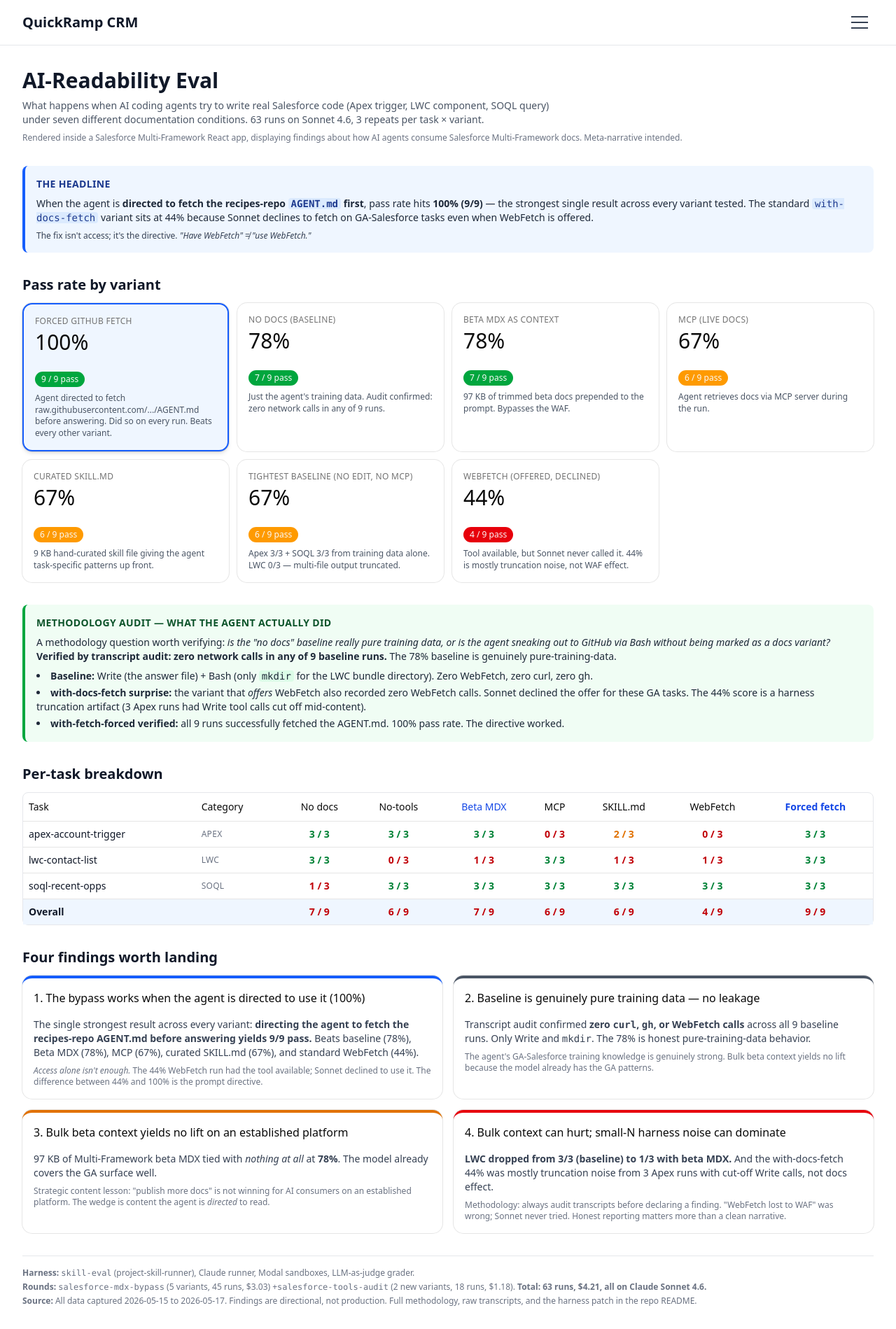
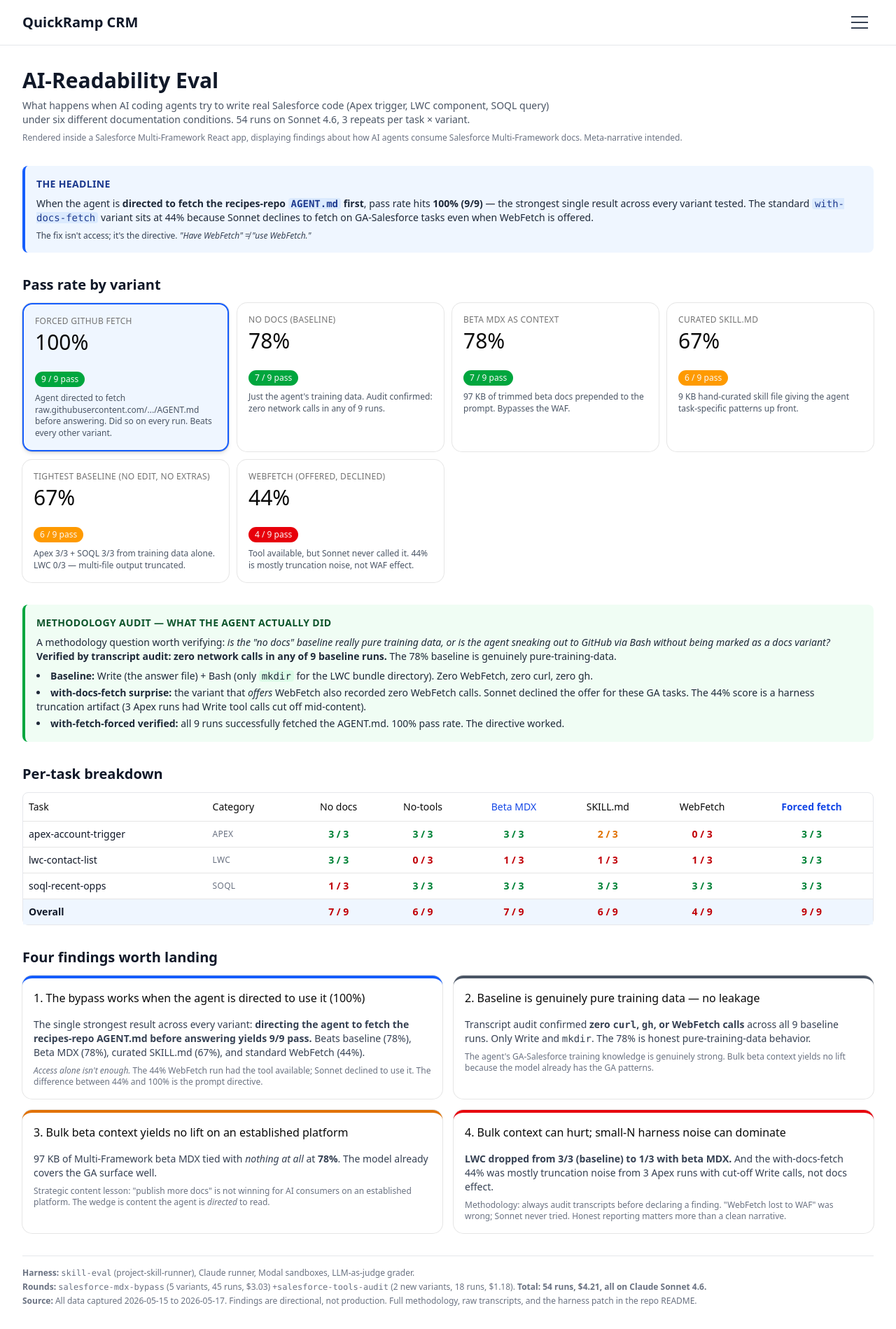
Before and after one commit to andrewyu47/mfw-quickramp-crm, a React (Vite) app in the folder force-app/main/default/uiBundles/QuickRampCRM/: page /eval in a window 1280 px wide. Shown: the whole page at 70% size. Built offline with nearby package versions, Linux system fonts and the light colour scheme; what @salesforce/sdk-data would draw is missing.

Commit message:
Eval page: remove MCP variant entirely (wrong-corpus, no docs MCP exists)

```diff
--- a/force-app/main/default/uiBundles/QuickRampCRM/src/pages/Eval.tsx
+++ b/force-app/main/default/uiBundles/QuickRampCRM/src/pages/Eval.tsx
@@ -45,7 +45,6 @@
   baseline: string;
   noTools: string;
   betaDocs: string;
-  mcp: string;
   skill: string;
   webfetch: string;
   forced: string;
@@ -81,14 +80,6 @@
     verdict: 'win',
   },
   {
-    key: 'mcp',
-    label: 'MCP (live docs)',
-    blurb: 'Agent retrieves docs via MCP server during the run.',
-    pass: 6,
-    total: 9,
-    verdict: 'partial',
-  },
-  {
     key: 'skill',
     label: 'Curated SKILL.md',
     blurb: '9 KB hand-curated skill file giving the agent task-specific patterns up front.',
@@ -98,7 +89,7 @@
   },
   {
     key: 'no-tools',
-    label: 'Tightest baseline (no Edit, no MCP)',
+    label: 'Tightest baseline (no Edit, no extras)',
     blurb:
       'Apex 3/3 + SOQL 3/3 from training data alone. LWC 0/3 — multi-file output truncated.',
     pass: 6,
@@ -122,7 +113,6 @@
     baseline: '3 / 3',
     noTools: '3 / 3',
     betaDocs: '3 / 3',
-    mcp: '0 / 3',
     skill: '2 / 3',
     webfetch: '0 / 3',
     forced: '3 / 3',
@@ -133,7 +123,6 @@
     baseline: '3 / 3',
     noTools: '0 / 3',
     betaDocs: '1 / 3',
-    mcp: '3 / 3',
     skill: '1 / 3',
     webfetch: '1 / 3',
     forced: '3 / 3',
@@ -144,7 +133,6 @@
     baseline: '1 / 3',
     noTools: '3 / 3',
     betaDocs: '3 / 3',
-    mcp: '3 / 3',
     skill: '3 / 3',
     webfetch: '3 / 3',
     forced: '3 / 3',
@@ -202,8 +190,8 @@
         <h1 className="text-3xl font-semibold text-gray-900">AI-Readability Eval</h1>
         <p className="text-sm text-gray-600 max-w-3xl">
           What happens when AI coding agents try to write real Salesforce code
-          (Apex trigger, LWC component, SOQL query) under seven different
-          documentation conditions. 63 runs on Sonnet 4.6, 3 repeats per
+          (Apex trigger, LWC component, SOQL query) under six different
+          documentation conditions. 54 runs on Sonnet 4.6, 3 repeats per
           task &times; variant.
         </p>
         <p className="text-xs text-gray-500">
@@ -275,7 +263,6 @@
                 <TableHead className="text-center">No docs</TableHead>
                 <TableHead className="text-center">No-tools</TableHead>
                 <TableHead className="text-center text-blue-700">Beta MDX</TableHead>
-                <TableHead className="text-center">MCP</TableHead>
                 <TableHead className="text-center">SKILL.md</TableHead>
                 <TableHead className="text-center">WebFetch</TableHead>
                 <TableHead className="text-center text-blue-700 font-bold">Forced fetch</TableHead>
@@ -291,7 +278,6 @@
                   <TableCell className="text-center">{fractionCell(row.baseline)}</TableCell>
                   <TableCell className="text-center">{fractionCell(row.noTools)}</TableCell>
                   <TableCell className="text-center">{fractionCell(row.betaDocs)}</TableCell>
-                  <TableCell className="text-center">{fractionCell(row.mcp)}</TableCell>
                   <TableCell className="text-center">{fractionCell(row.skill)}</TableCell>
                   <TableCell className="text-center">{fractionCell(row.webfetch)}</TableCell>
                   <TableCell className="text-center">{fractionCell(row.forced)}</TableCell>
@@ -303,7 +289,6 @@
                 <TableCell className="text-center">{fractionCell('7 / 9')}</TableCell>
                 <TableCell className="text-center">{fractionCell('6 / 9')}</TableCell>
                 <TableCell className="text-center">{fractionCell('7 / 9')}</TableCell>
-                <TableCell className="text-center">{fractionCell('6 / 9')}</TableCell>
                 <TableCell className="text-center">{fractionCell('6 / 9')}</TableCell>
                 <TableCell className="text-center">{fractionCell('4 / 9')}</TableCell>
                 <TableCell className="text-center font-bold">{fractionCell('9 / 9')}</TableCell>
@@ -324,7 +309,7 @@
               <p>
                 The single strongest result across every variant: <strong>directing the agent to fetch the
                 recipes-repo AGENT.md before answering yields 9/9 pass.</strong> Beats baseline (78%), Beta
-                MDX (78%), MCP (67%), curated SKILL.md (67%), and standard WebFetch (44%).
+                MDX (78%), curated SKILL.md (67%), and standard WebFetch (44%).
               </p>
               <p className="text-xs text-gray-500">
                 <em>Access alone isn't enough.</em> The 44% WebFetch run had the tool available; Sonnet declined
@@ -389,7 +374,7 @@
         </p>
         <p>
           <strong>Rounds:</strong> <code>salesforce-mdx-bypass</code> (5 variants, 45 runs, $3.03) +
-          <code>salesforce-tools-audit</code> (2 new variants, 18 runs, $1.18). <strong>Total: 63 runs,
+          <code>salesforce-tools-audit</code> (2 new variants, 18 runs, $1.18). <strong>Total: 54 runs,
           $4.21, all on Claude Sonnet 4.6.</strong>
         </p>
         <p>
```
Also changed, not shown: 3 other files (tests, documents, lock files or other folders).
